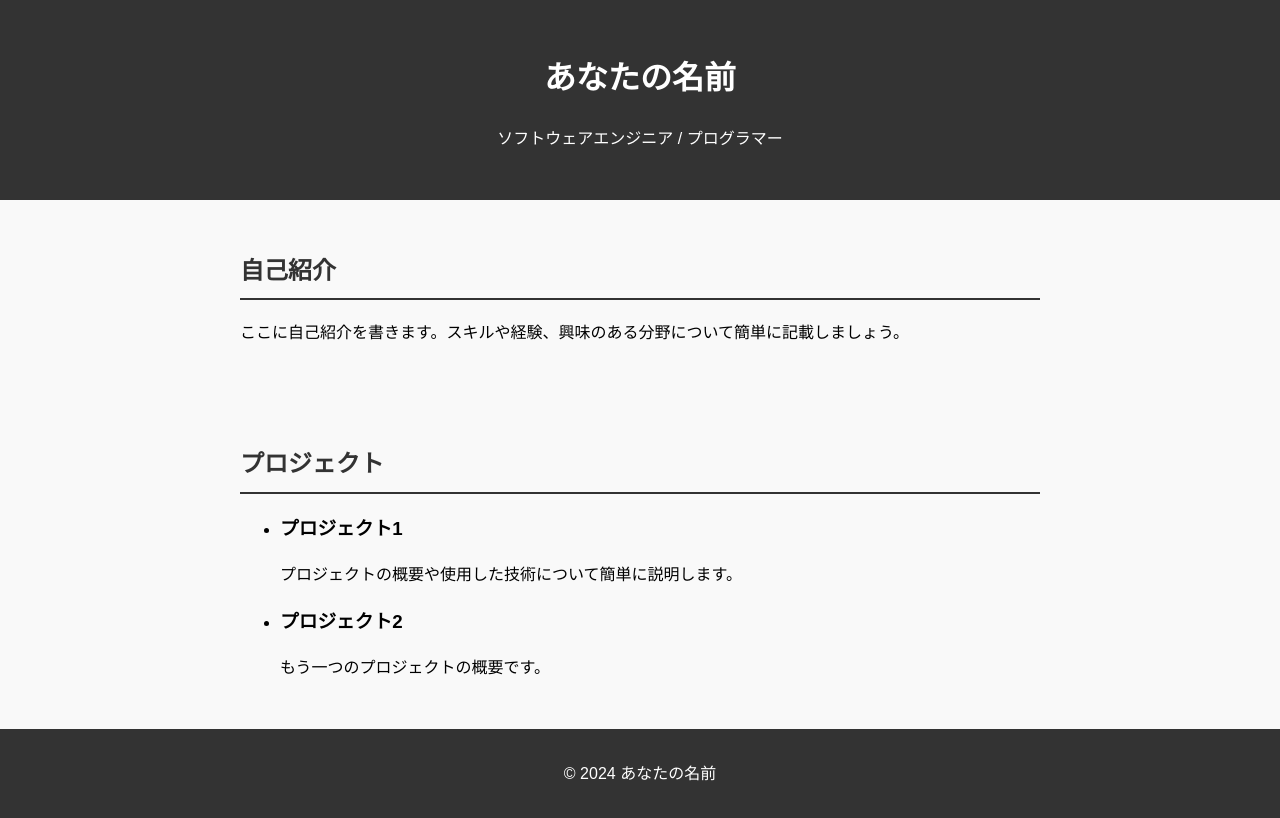
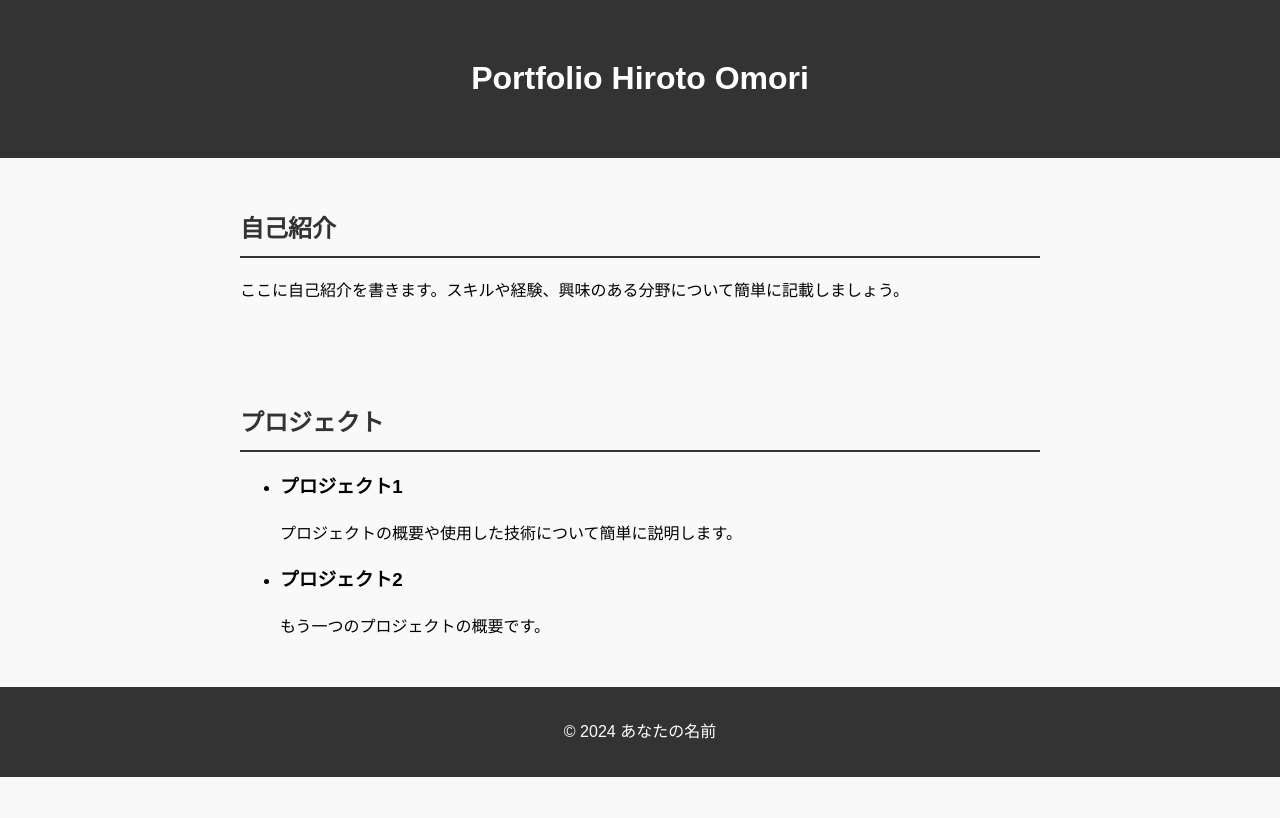
Before and after one commit to molimolily/molimolily.github.io, a plain HTML site: page index.html in a window 1280 px wide. Drawn offline with Linux system fonts and the light colour scheme.

Commit message:
Update index.html

```diff
--- a/index.html
+++ b/index.html
@@ -8,8 +8,7 @@
 </head>
 <body>
     <header>
-        <h1>あなたの名前</h1>
-        <p>ソフトウェアエンジニア / プログラマー</p>
+        <h1>Portfolio  Hiroto Omori</h1>
     </header>
     <section id="about">
         <h2>自己紹介</h2>
```
